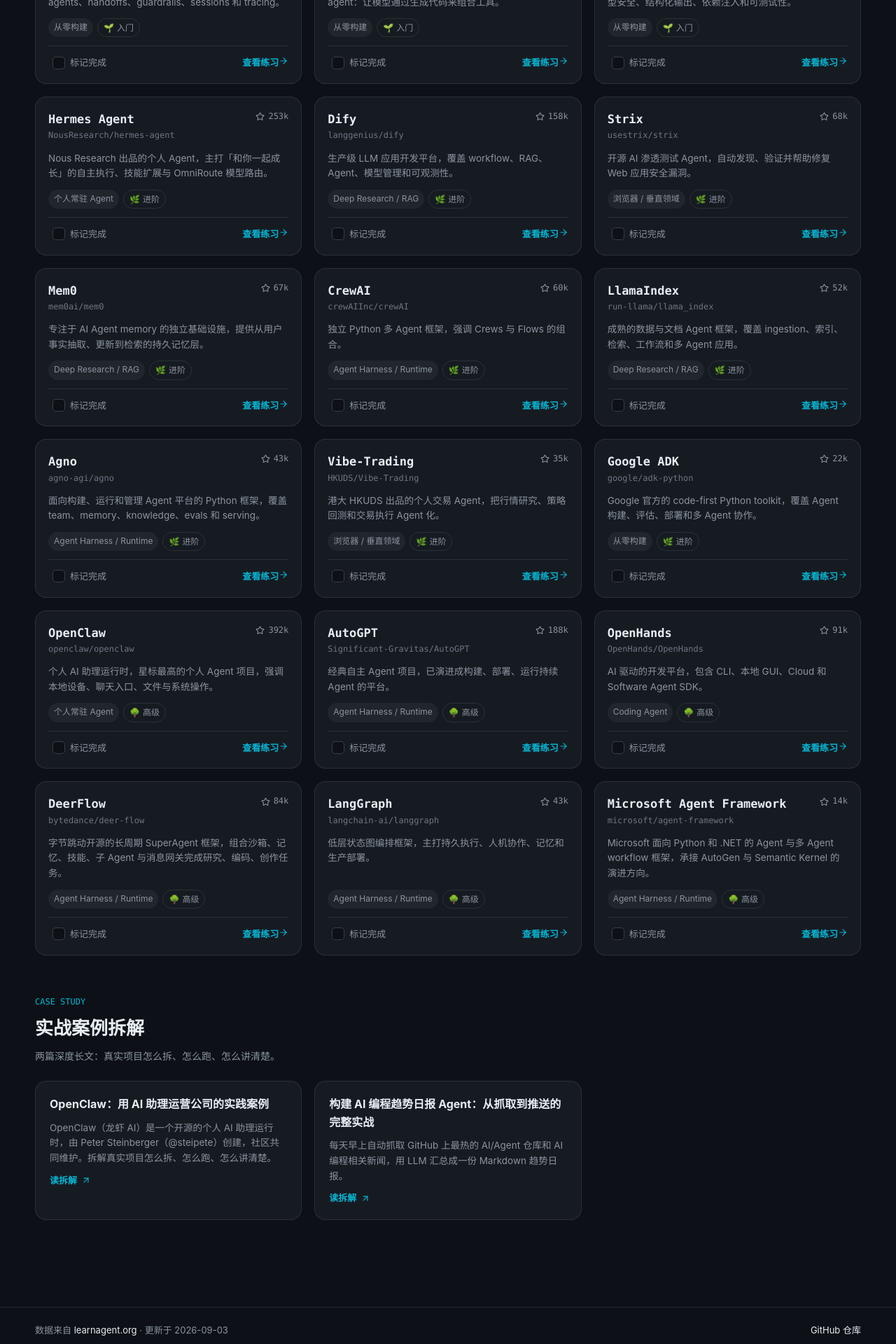
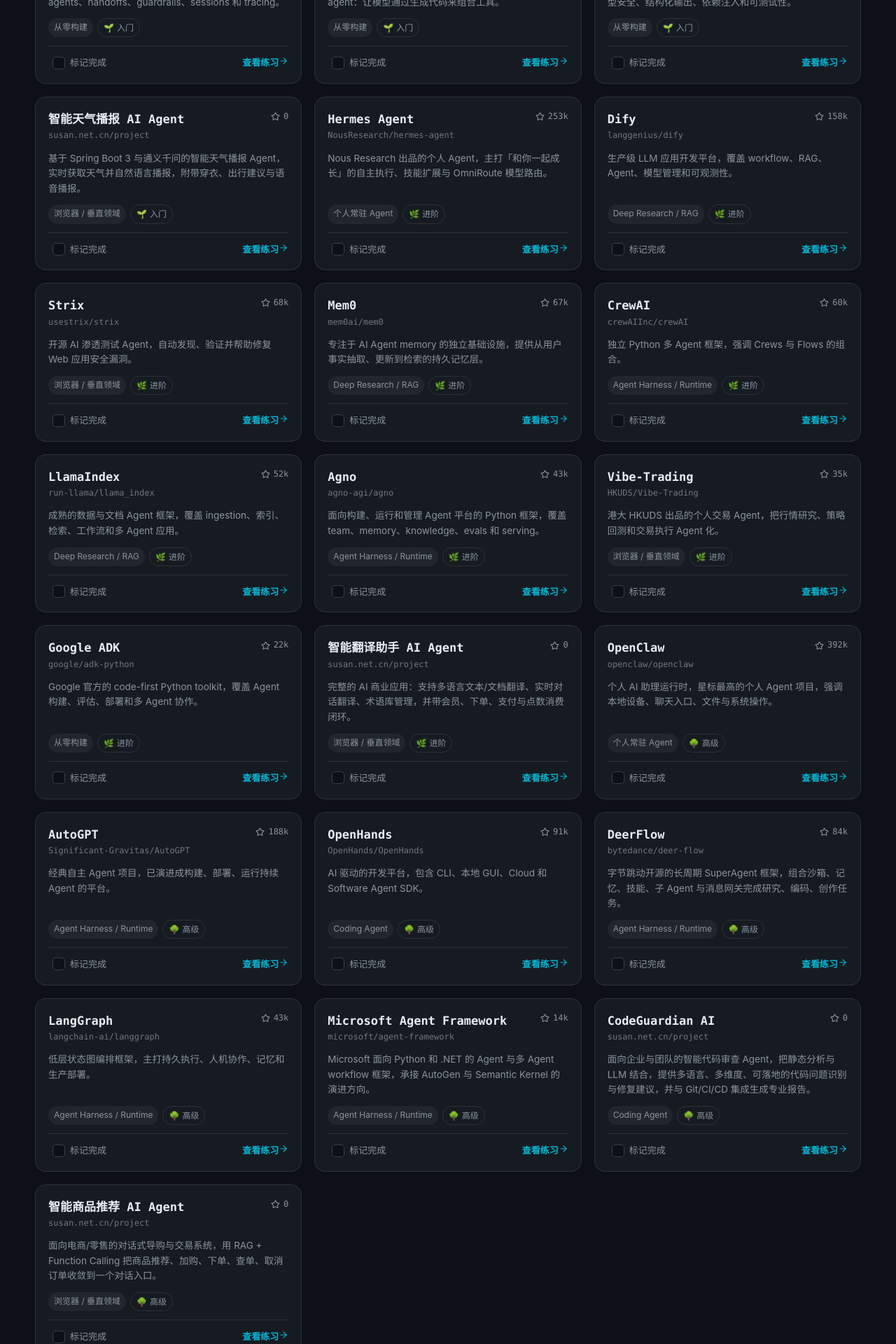
Before and after one commit to qiqi483/AI-Agent-prctice, a React (Vite) app: page /#/projects in a window 1280 px wide. Shown: the part 740-2660 px from the top of the page at 70% size. Built offline with nearby package versions, Linux system fonts and the light colour scheme.

Commit message:
feat: add four AI agent course projects to library

```diff
--- a/data/projects.json
+++ b/data/projects.json
@@ -485,6 +485,98 @@
         "能扩展：跨语言部署一个 Agent 工作流"
       ],
       "recommendation": "如果你在 .NET 或 Azure 生态，优先看它；其他开发者可用来对照 AutoGen 的迁移路线。"
+    },
+    {
+      "id": "codeguardian-ai",
+      "name": "CodeGuardian AI",
+      "repo": "susan.net.cn/project",
+      "direction": "Coding Agent",
+      "difficulty": "advanced",
+      "summary": "面向企业与团队的智能代码审查 Agent，把静态分析与 LLM 结合，提供多语言、多维度、可落地的代码问题识别与修复建议，并与 Git/CI/CD 集成生成专业报告。",
+      "tech": ["Java 21", "Spring Boot 3", "Spring AI", "PostgreSQL", "Redis", "MinIO"],
+      "github": "https://juejin.cn/post/7620226704208904232",
+      "stars": 0,
+      "learnPoints": ["AI + 规则引擎", "RAG 增强", "Function Calling", "代码审查报告"],
+      "steps": [
+        "先跑通单文件审查，理解 LLM 与规则引擎的分工",
+        "接入一个 Git 仓库，做 PR 前的增量审查",
+        "观察 RAG 检索如何为审查建议补充相似问题与修复示例"
+      ],
+      "acceptance": [
+        "能跑通：对一段代码产出结构化审查报告",
+        "能讲清楚：LLM 与规则引擎、RAG 如何协作",
+        "能扩展：新增一条自定义规范或审查规则"
+      ],
+      "recommendation": "适合练习「AI + 规则引擎 + RAG」的组合范式，先跑通单文件审查再接入 Git。"
+    },
+    {
+      "id": "weather-agent",
+      "name": "智能天气播报 AI Agent",
+      "repo": "susan.net.cn/project",
+      "direction": "浏览器 / 垂直领域",
+      "difficulty": "beginner",
+      "summary": "基于 Spring Boot 3 与通义千问的智能天气播报 Agent，实时获取天气并自然语言播报，附带穿衣、出行建议与语音播报。",
+      "tech": ["Java 21", "Spring Boot 3", "Spring AI Alibaba", "通义千问", "Redis"],
+      "github": "https://juejin.cn/post/7620226704208904232",
+      "stars": 0,
+      "learnPoints": ["Spring AI Alibaba", "通义千问", "语音合成", "天气数据缓存"],
+      "steps": [
+        "跑通天气数据获取与通义千问解读",
+        "加入穿衣、出行建议的结构化输出",
+        "接入语音合成并缓存天气数据"
+      ],
+      "acceptance": [
+        "能跑通：输入城市得到自然语言天气播报",
+        "能讲清楚：LLM 如何把天气数据转成播报文案",
+        "能扩展：新增语音播报或更多城市切换"
+      ],
+      "recommendation": "作为第一个 Java Agent 小项目，先跑通「取数据 → 模型解读 → 自然语言输出」。"
+    },
+    {
+      "id": "translate-agent",
+      "name": "智能翻译助手 AI Agent",
+      "repo": "susan.net.cn/project",
+      "direction": "浏览器 / 垂直领域",
+      "difficulty": "intermediate",
+      "summary": "完整的 AI 商业应用：支持多语言文本/文档翻译、实时对话翻译、术语库管理，并带会员、下单、支付与点数消费闭环。",
+      "tech": ["Java 21", "Spring Boot 3", "Spring AI", "Elasticsearch", "MinIO", "MySQL", "Redis"],
+      "github": "https://juejin.cn/post/7620226704208904232",
+      "stars": 0,
+      "learnPoints": ["多语言翻译", "RAG", "会员与支付", "文档翻译"],
+      "steps": [
+        "跑通文本翻译与术语库管理",
+        "加入文档翻译与实时对话翻译",
+        "拆解会员开通、支付与点数消费的闭环"
+      ],
+      "acceptance": [
+        "能跑通：完成一次多语言文本或文档翻译",
+        "能讲清楚：术语库与 RAG 如何提升翻译质量",
+        "能扩展：新增一种文件格式或一种语言"
+      ],
+      "recommendation": "适合练习完整商业应用的闭环，重点看会员、支付与点数消费如何设计。"
+    },
+    {
+      "id": "recommend-agent",
+      "name": "智能商品推荐 AI Agent",
+      "repo": "susan.net.cn/project",
+      "direction": "浏览器 / 垂直领域",
+      "difficulty": "advanced",
+      "summary": "面向电商/零售的对话式导购与交易系统，用 RAG + Function Calling 把商品推荐、加购、下单、查单、取消订单收敛到一个对话入口。",
+      "tech": ["Java 21", "Spring Boot 3", "Spring AI", "PostgreSQL + pgvector", "Redis", "MongoDB", "Thymeleaf"],
+      "github": "https://juejin.cn/post/7620226704208904232",
+      "stars": 0,
+      "learnPoints": ["RAG 推荐", "Function Calling", "对话式交易", "会话快照"],
+      "steps": [
+        "跑通商品向量检索与可解释推荐",
+        "用 Function Calling 完成加购、下单、查单、取消",
+        "加入会话历史与关键 UI 快照的恢复"
+      ],
+      "acceptance": [
+        "能跑通：在对话中完成一次商品推荐到下单",
+        "能讲清楚：RAG 与 Function Calling 的分工",
+        "能扩展：接入新的订单或购物车服务"
+      ],
+      "recommendation": "适合练习「RAG + 工具调用」的对话式工作流，先跑通推荐再到交易链路。"
     }
   ],
   "cases": [
--- a/src/pages/ProjectDetail.tsx
+++ b/src/pages/ProjectDetail.tsx
@@ -138,7 +138,7 @@
             <div style={{ display: 'grid', gap: 10 }}>
               <a className="ref-link" href={project.github} target="_blank" rel="noopener noreferrer">
                 <ExternalLink size={14} aria-hidden="true" />
-                GitHub 仓库
+                {project.github.startsWith('https://github.com') ? 'GitHub 仓库' : '项目来源'}
               </a>
               <a className="ref-link" href={SOURCE_URL} target="_blank" rel="noopener noreferrer">
                 <ExternalLink size={14} aria-hidden="true" />
```
